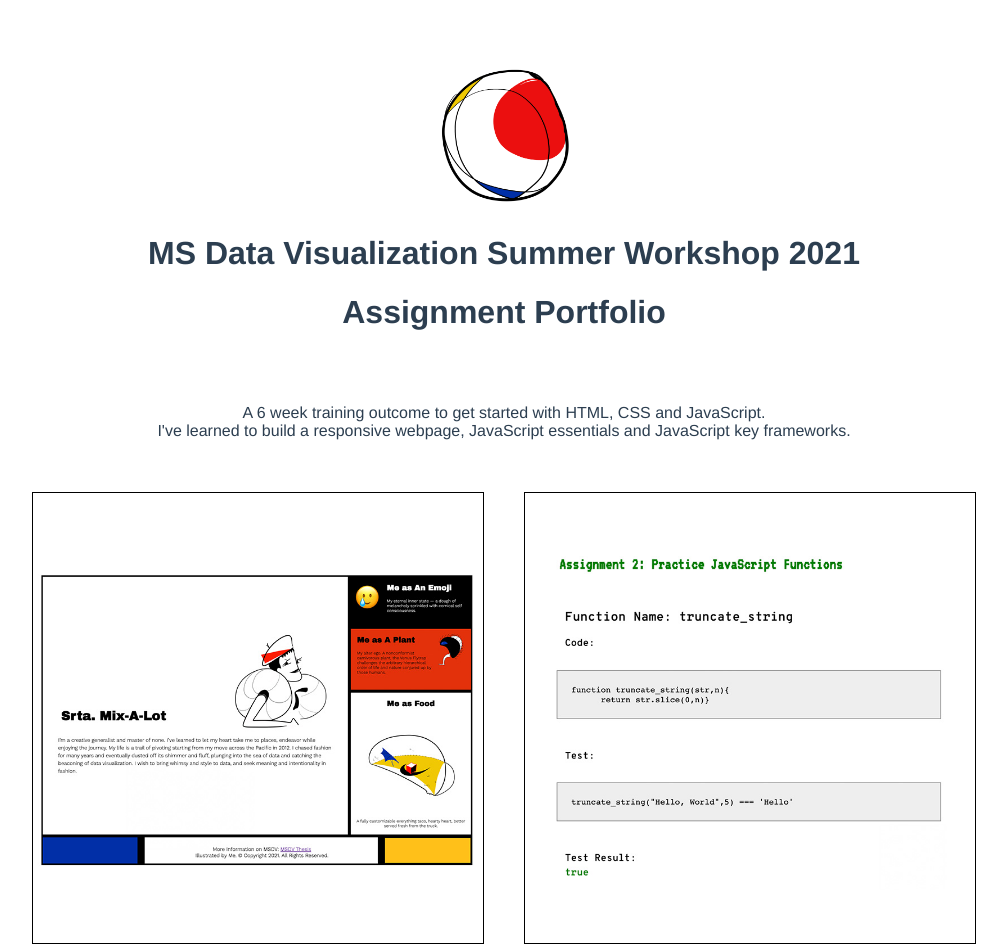
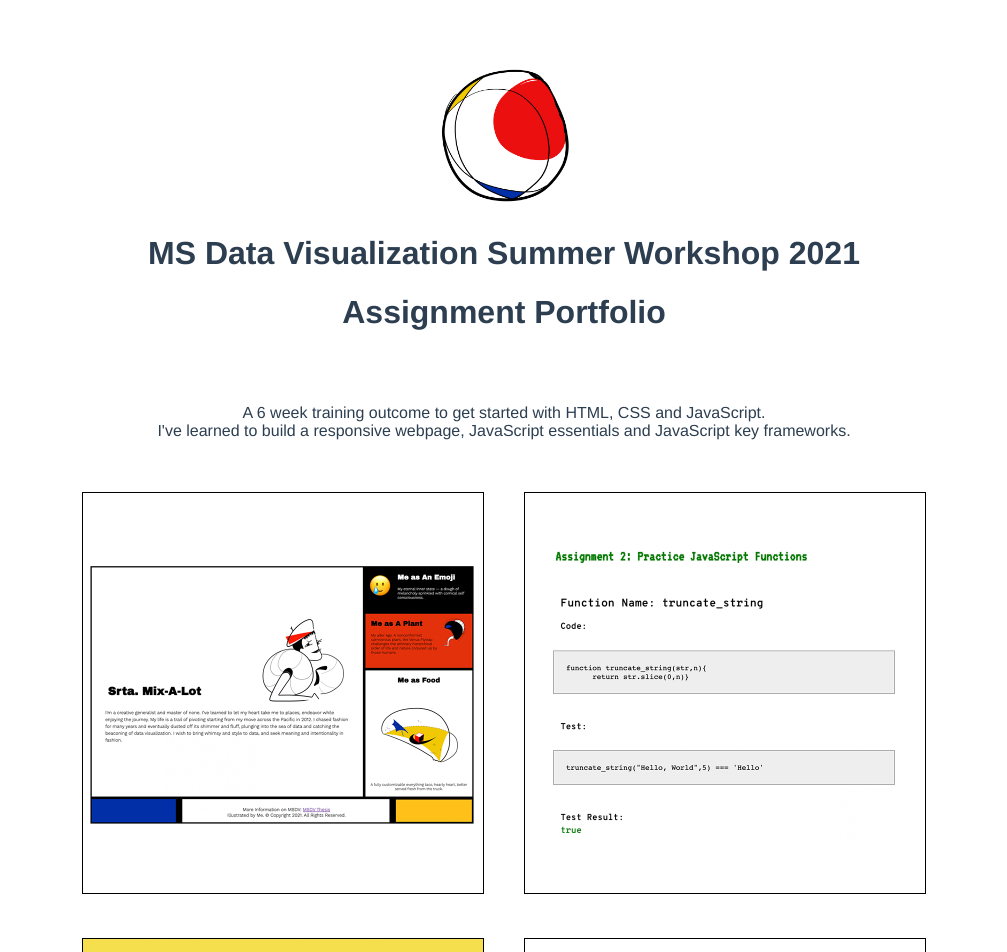
Before and after one commit to meanmodemoda/msdv-summer-workshop-portfolio, a Vue app: page / in a window 1280 px wide. Shown: the top 952 px of the page, without its empty margins (136-1143 px from the left). Built offline with nearby package versions, Linux system fonts and the light colour scheme.

Commit message:
change size of card

```diff
--- a/src/components/Assignments.vue
+++ b/src/components/Assignments.vue
@@ -105,7 +105,7 @@ a {
 
 img {
   display: block;
-  width: 450px;
+  width: 400px;
   height: 100%;
 }
 
```
